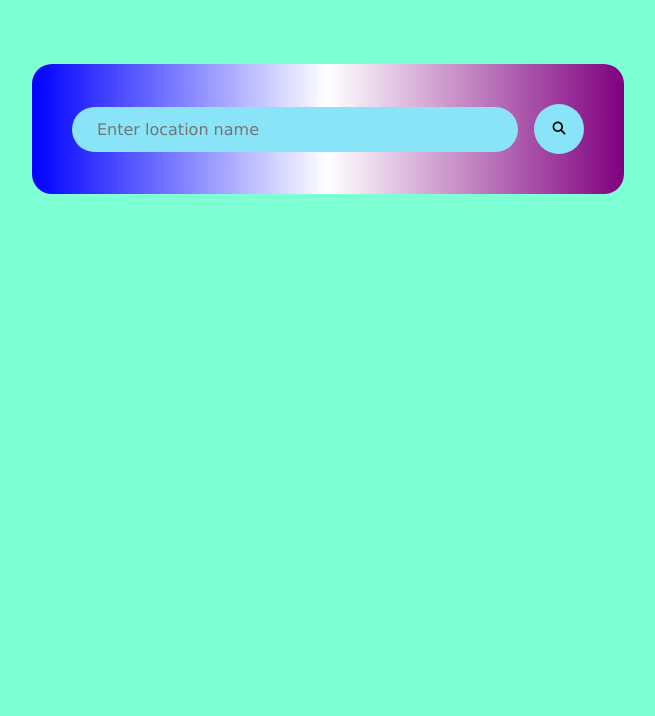
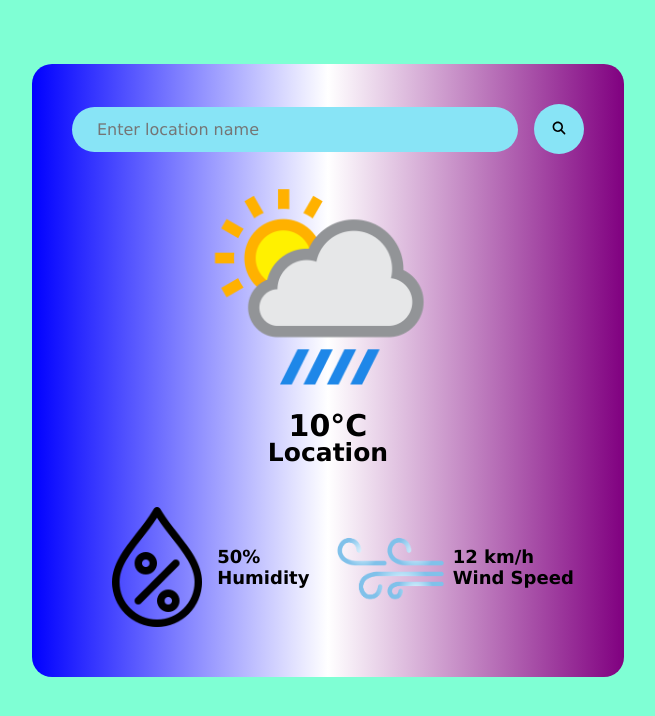
Before and after one commit to variable25/Simple-Weather-App, a plain HTML site: page index.html in a window 1280 px wide. Shown: the whole page, without its empty margins (312-967 px from the left). Drawn offline with Linux system fonts and the light colour scheme.

Commit message:
Formulated Card design

```diff
--- a/index.html
+++ b/index.html
@@ -12,6 +12,28 @@
             <input type="text" placeholder="Enter location name" spellcheck="false">
             <button><img src="images/magnifying-glass-solid-full.svg" alt="Search icon"></button>
         </div>
+        <div class="Weather">
+            <img src="images/weather.png" alt="weather-icon" class="weather-icon">
+            <h1 class="Temp">10°C</h1>
+            <h2 class="location">Location</h2>
+            <div class="details">
+                <div class="col">
+                    <img src="images/humidity.png" alt="humidity" class="humidity-img">
+                    <div>
+                        <p class="humidity-txt">50%</p>
+                        <p>Humidity</p>
+                    </div>
+                </div>
+                <div class="col">
+                    <img src="images/wind-speed.png" alt="wind-speed" class="wind-speed">
+                    <div>
+                        <p class="windspeed-txt">12 km/h</p>
+                        <p>Wind Speed</p>
+                    </div>
+                </div>
+            </div>
+
+        </div>
     </div>
 </body>
 </html>
--- a/style.css
+++ b/style.css
@@ -50,3 +50,49 @@ body{
     width: 50px;
     height: 50px;
 }
+
+.weather-icon{
+    max-width: 250px;
+    margin-right: 15px;
+}
+
+.wind-speed{
+    max-width: 125px;
+}
+
+.humidity-img{
+    max-width: 125px;
+    margin-left: 15px;
+}
+.Weather h1{
+    font-size: 30px;
+}
+
+.Weather h2{
+    font-size: 25px;
+    margin-top: -5px;
+}
+
+p{
+    font-size: 18px;
+    font-weight:bolder;
+}
+
+.details{
+    display: flex;
+    align-items: center;
+    justify-content: space-between;
+    padding: 2%;
+    margin-top: 30px;
+}
+
+.col{
+    display: flex;
+    align-items: center;
+    text-align: left;
+}
+
+.col img{
+    width: 120px;
+
+}
```
Also changed, not shown: images/humidity.png (added), images/weather.png (added), images/wind-speed.png (added).
